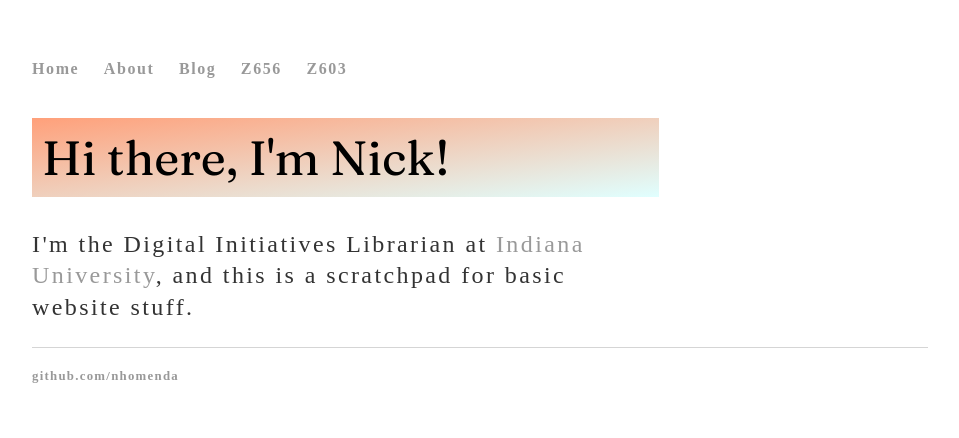
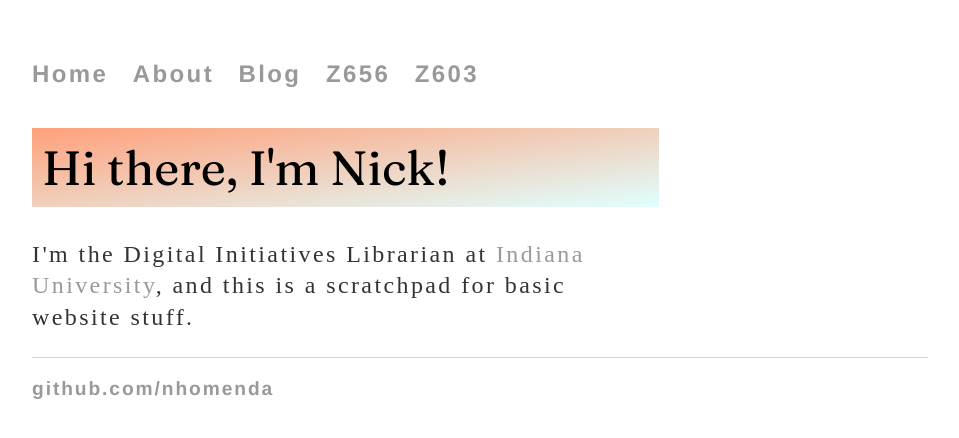
Before and after one commit to nhomenda/nhomenda.github.io, a Jekyll site: the page built from index.html, in a window 1280 px wide. Shown: the top 438 px of the page, without its empty margins (160-1119 px from the left). Built offline with Jekyll 4.4.1, drawn with Linux system fonts in a browser that asks for light colours.

Commit message:
Update main.css

```diff
--- a/css/main.css
+++ b/css/main.css
@@ -59,9 +59,9 @@ ul {
 
 ul li {
     list-style: none;
-    font-family: 'Sans-Serif';
+    font-family: 'Helvetica', 'Arial', 'Sans-Serif';
     letter-spacing: 0.1em;
-    font-size: 1em;
+    font-size: 1.5em;
 }
 
 /* Code */
```
